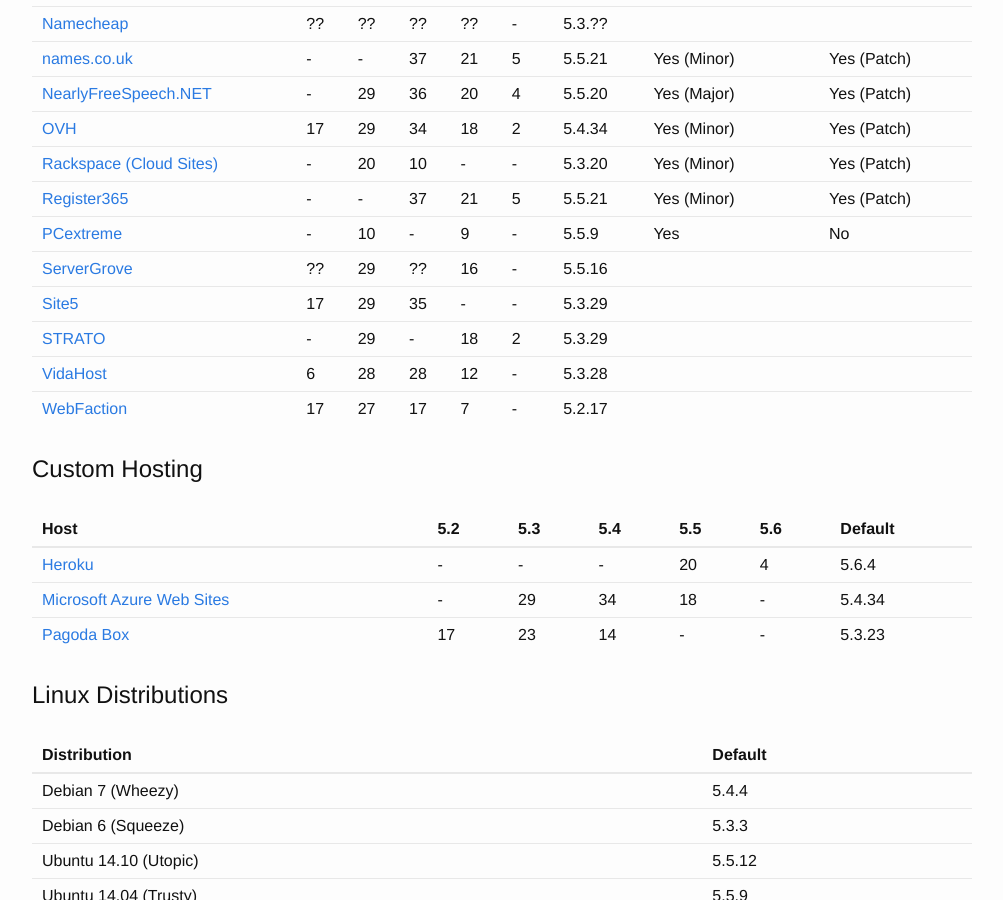
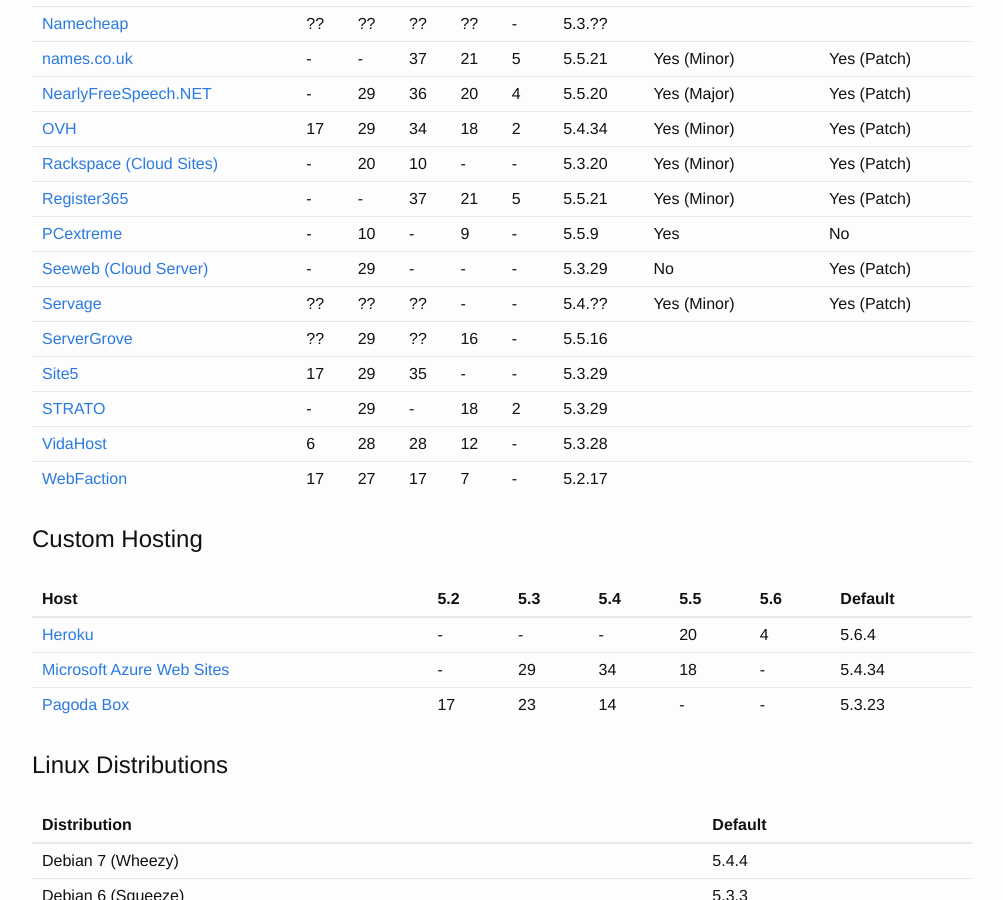
Before and after one commit to phpversions/phpversions.info, a Jekyll site: the page built from index.html, in a window 1280 px wide and 900 px high, scrolled down 1332 px. Shown: the whole window, without its empty margins (138-1141 px from the left). Built offline with Jekyll 4.4.1, drawn with Linux system fonts in a browser that asks for light colours.

Commit message:
Add Seeweb, add servage

```diff
--- a/_data/shared_hosts.yml
+++ b/_data/shared_hosts.yml
@@ -236,6 +236,22 @@
   manual_update: "Yes"
   auto_update: "No"
 
+- name: "Seeweb (Cloud Server)"
+  url: "http://www.seeweb.it/"
+  php53: 29
+  default: 5.3.29
+  manual_update: "No"
+  auto_update: "Yes (Patch)"
+
+- name: "Servage"
+  url: "http://www.servage.net/"
+  php52: ??
+  php53: ??
+  php54: ??
+  default: 5.4.??
+  manual_update: "Yes (Minor)"
+  auto_update: "Yes (Patch)"
+
 - name: "ServerGrove"
   url: "http://servergrove.com/sharedhosting"
   php52: ??
```
